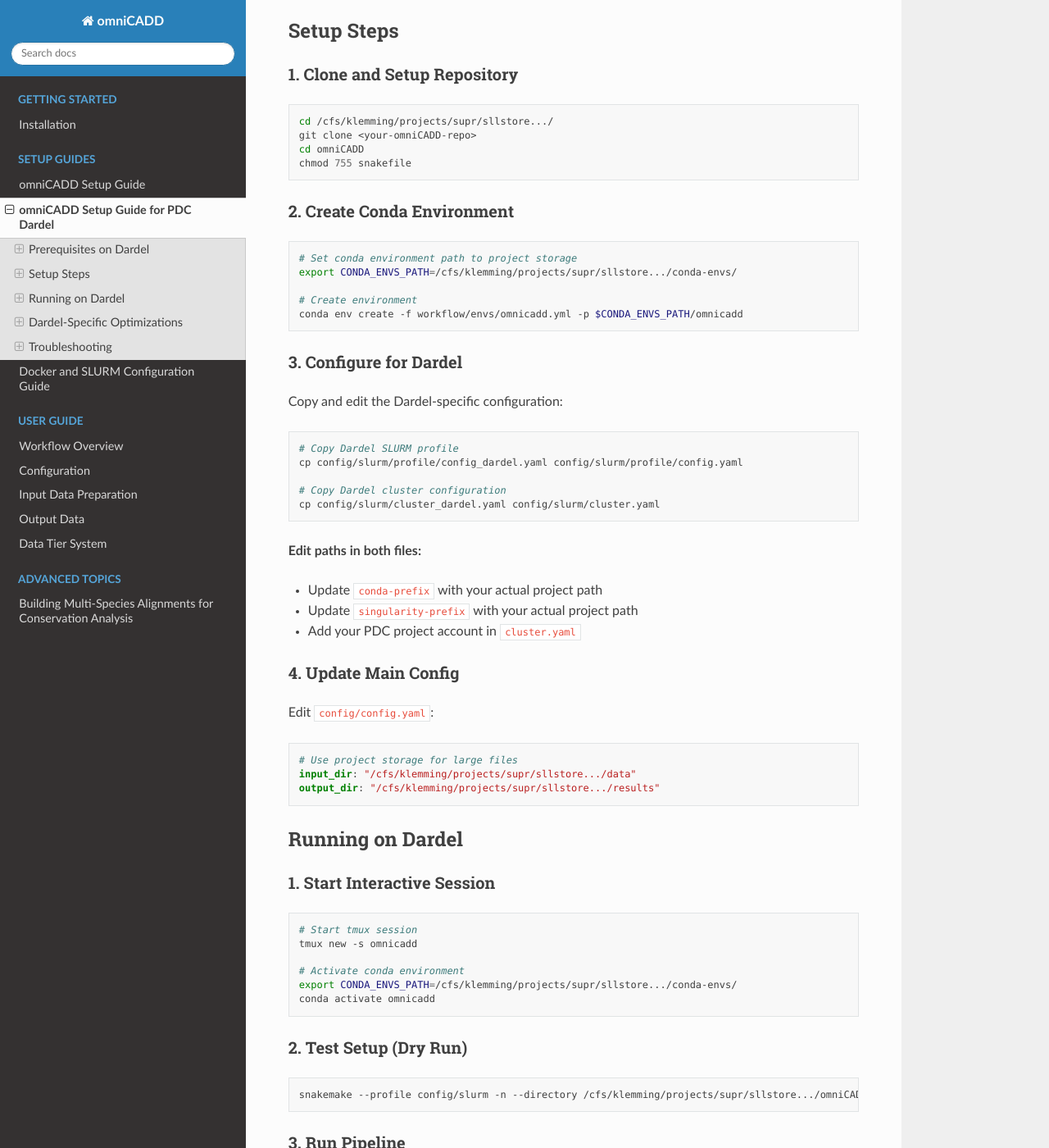
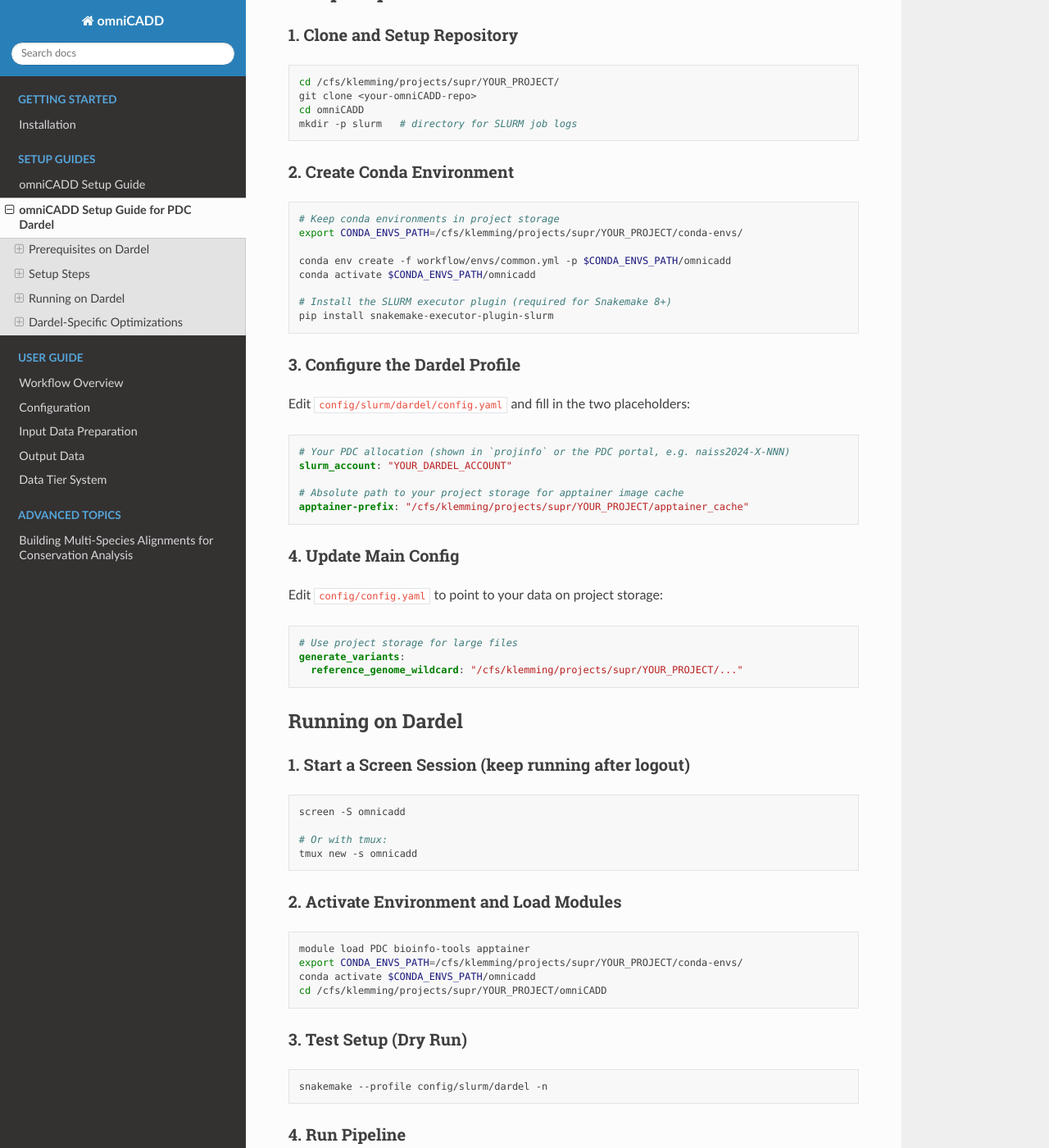
Before and after one commit to juliahoglund/omniCADD, a Sphinx documentation site: the page built from docs/DARDEL_SETUP.md, in a window 1280 px wide and 1400 px high, scrolled down 625 px. Shown: the whole window at 82% size. Built offline with Sphinx 7.4.7 and the Read the Docs theme 3.1.0, drawn with Linux system fonts in a browser that asks for light colours; some of the changed text lies outside the part shown.

Commit message:
update dardel profile and docs

````diff
--- a/docs/DARDEL_SETUP.md
+++ b/docs/DARDEL_SETUP.md
@@ -6,92 +6,98 @@ This guide provides specific setup instructions for running omniCADD on PDC Dard
 
 ### 1. Load Required Modules
 ```bash
-module load PDC bioinfo-tools apptainer tmux
+module load PDC bioinfo-tools apptainer
 ```
 
 ### 2. Set Up Storage Paths
 
-**Important**: Dardel has limited home directory space. Use your project storage:
-
 ```bash
 # Set cache directories (add to ~/.bashrc)
-export XDG_CACHE_HOME=/cfs/klemming/projects/supr/sllstore.../omniCADD/.cache
-export APPTAINER_CACHEDIR=/cfs/klemming/projects/supr/sllstore.../apptainer-cache
+export PROJ=/cfs/klemming/projects/supr/YOUR_PROJECT
+export XDG_CACHE_HOME=$PROJ/omniCADD/.cache
+export APPTAINER_CACHEDIR=$PROJ/apptainer-cache
 
 # Create directories
-mkdir -p $XDG_CACHE_HOME
-mkdir -p $APPTAINER_CACHEDIR
+mkdir -p $XDG_CACHE_HOME $APPTAINER_CACHEDIR
 ```
 
 ## Setup Steps
 
 ### 1. Clone and Setup Repository
 ```bash
-cd /cfs/klemming/projects/supr/sllstore.../
+cd /cfs/klemming/projects/supr/YOUR_PROJECT/
 git clone <your-omniCADD-repo>
 cd omniCADD
-chmod 755 snakefile
+mkdir -p slurm   # directory for SLURM job logs
 ```
 
 ### 2. Create Conda Environment
 ```bash
-# Set conda environment path to project storage
-export CONDA_ENVS_PATH=/cfs/klemming/projects/supr/sllstore.../conda-envs/
+# Keep conda environments in project storage
+export CONDA_ENVS_PATH=/cfs/klemming/projects/supr/YOUR_PROJECT/conda-envs/
 
-# Create environment
-conda env create -f workflow/envs/omnicadd.yml -p $CONDA_ENVS_PATH/omnicadd
+conda env create -f workflow/envs/common.yml -p $CONDA_ENVS_PATH/omnicadd
+conda activate $CONDA_ENVS_PATH/omnicadd
+
+# Install the SLURM executor plugin (required for Snakemake 8+)
+pip install snakemake-executor-plugin-slurm
 ```
 
-### 3. Configure for Dardel
+### 3. Configure the Dardel Profile
 
-Copy and edit the Dardel-specific configuration:
-```bash
-# Copy Dardel SLURM profile
-cp config/slurm/profile/config_dardel.yaml config/slurm/profile/config.yaml
+Edit `config/slurm/dardel/config.yaml` and fill in the two placeholders:
 
-# Copy Dardel cluster configuration
-cp config/slurm/cluster_dardel.yaml config/slurm/cluster.yaml
+```yaml
+# Your PDC allocation (shown in `projinfo` or the PDC portal, e.g. naiss2024-X-NNN)
+slurm_account: "YOUR_DARDEL_ACCOUNT"
+
+# Absolute path to your project storage for apptainer image cache
+apptainer-prefix: "/cfs/klemming/projects/supr/YOUR_PROJECT/apptainer_cache"
 ```
-
-**Edit paths in both files:**
-- Update `conda-prefix` with your actual project path
-- Update `singularity-prefix` with your actual project path
-- Add your PDC project account in `cluster.yaml`
 
 ### 4. Update Main Config
 
-Edit `config/config.yaml`:
+Edit `config/config.yaml` to point to your data on project storage:
 ```yaml
 # Use project storage for large files
-input_dir: "/cfs/klemming/projects/supr/sllstore.../data"
-output_dir: "/cfs/klemming/projects/supr/sllstore.../results"
+generate_variants:
+  reference_genome_wildcard: "/cfs/klemming/projects/supr/YOUR_PROJECT/..."
 ```
 
 ## Running on Dardel
 
-### 1. Start Interactive Session
+### 1. Start a Screen Session (keep running after logout)
 ```bash
-# Start tmux session
+screen -S omnicadd
+
+# Or with tmux:
 tmux new -s omnicadd
-
-# Activate conda environment
-export CONDA_ENVS_PATH=/cfs/klemming/projects/supr/sllstore.../conda-envs/
-conda activate omnicadd
 ```
 
-### 2. Test Setup (Dry Run)
+### 2. Activate Environment and Load Modules
 ```bash
-snakemake --profile config/slurm -n --directory /cfs/klemming/projects/supr/sllstore.../omniCADD/
+module load PDC bioinfo-tools apptainer
+export CONDA_ENVS_PATH=/cfs/klemming/projects/supr/YOUR_PROJECT/conda-envs/
+conda activate $CONDA_ENVS_PATH/omnicadd
+cd /cfs/klemming/projects/supr/YOUR_PROJECT/omniCADD
 ```
 
-### 3. Run Pipeline
+### 3. Test Setup (Dry Run)
 ```bash
-# Full run
-snakemake --profile config/slurm --directory /cfs/klemming/projects/supr/sllstore.../omniCADD/
+snakemake --profile config/slurm/dardel -n
+```
 
-# With useful flags
-snakemake --profile config/slurm --ri -k --directory /cfs/klemming/projects/supr/sllstore.../omniCADD/
+### 4. Run Pipeline
+```bash
+# Full run — Snakemake stays on the login node and submits each rule as a separate SLURM job
+snakemake --profile config/slurm/dardel
+
+# Re-run incomplete jobs and keep going on errors:
+snakemake --profile config/slurm/dardel --rerun-incomplete --keep-going
 ```
+
+SLURM job logs are written to `slurm/slurm_<jobid>.out` / `.err`.
+To monitor running jobs: `squeue -u $USER`
 
 ## Dardel-Specific Optimizations
 
@@ -100,36 +106,14 @@ snakemake --profile config/slurm --ri -k --directory /cfs/klemming/projects/supr
 - Containers are automatically pulled/converted by Snakemake
 - Cache stored in project storage to avoid home directory limits
 
-### 2. Resource Allocation
-- Dardel nodes have 128 cores and 256GB RAM
-- Configuration optimized for these specifications
-- Uses `main` partition for general jobs
-
-### 3. Environment Strategy
-- **Dardel-specific** conda environments in `config/slurm/dardel/`
-- **Fallback** to generic environments if Dardel-specific not found
-- **Intel-optimized** packages where available
+### 2. Environment Strategy
+- Conda environments are stored in project storage to avoid home directory quota limits
+- Each Snakemake rule uses its own conda environment defined in `workflow/envs/`
 
 ### 4. Storage Strategy
 - **Project storage** for all large files and caches
 - **Home directory** only for configuration files
 - **Scratch space** ($PDC_TMP) for temporary files
-
-## Troubleshooting
-
-### Common Issues
-
-1. **Home directory full**: Move all caches to project storage
-2. **Module conflicts**: Use exact module versions shown above
-3. **Container pulls fail**: Check apptainer cache permissions
-4. **Jobs killed**: Increase memory in `cluster.yaml`
-
-### Performance Tips
-
-1. **Use Intel-optimized packages** where available
-2. **Optimize I/O** by using fast project storage
-3. **Monitor resource usage** and adjust cluster config
-4. **Use scratch space** for temporary files when possible
 
 ### Useful Dardel Commands
 ```bash
@@ -142,5 +126,3 @@ squeue -u $USER
 # Check detailed job info
 scontrol show job <job-id>
 ```
-
-For more details about Dardel, see: https://www.pdc.kth.se/hpc-services/computing-systems/dardel
--- a/docs/SETUP.md
+++ b/docs/SETUP.md
@@ -118,6 +118,5 @@ omniCADD/
 ```
 
 For detailed information about specific components, see:
-- `DOCKER_SLURM_GUIDE.md` - Container and SLURM setup
 - `workflow/README.md` - Workflow details
 - `config/README.md` - Configuration options
--- a/docs/index.rst
+++ b/docs/index.rst
@@ -50,7 +50,6 @@ Quick Links
 
    SETUP
    DARDEL_SETUP
-   DOCKER_SLURM_GUIDE
 
 .. toctree::
    :maxdepth: 2
--- a/docs/workflow.rst
+++ b/docs/workflow.rst
@@ -441,4 +441,3 @@ See Also
 --------
 
 * :doc:`configuration` - Configure pipeline parameters
-* :doc:`DOCKER_SLURM_GUIDE` - Container usage and HPC setup
````
Also changed, not shown: docs/DOCKER_SLURM_GUIDE.md (deleted, +0 -88 lines), 2 other files.
